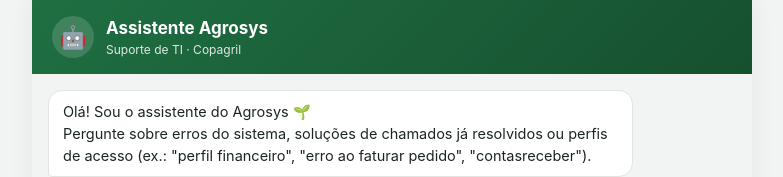
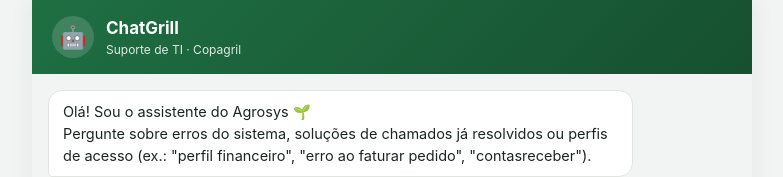
Before and after one commit to rubitoxxx/chatgrill, a plain HTML site: page index.html in a window 1280 px wide. Shown: the top 177 px of the page, without its empty margins (248-1031 px from the left). Drawn offline with Linux system fonts and the light colour scheme.

Commit message:
Update index.html

```diff
--- a/index.html
+++ b/index.html
@@ -3,7 +3,7 @@
 <head>
 <meta charset="UTF-8">
 <meta name="viewport" content="width=device-width, initial-scale=1.0">
-<title>Assistente Agrosys - Copagril</title>
+<title>ChatGrill</title>
 <link rel="stylesheet" href="style.css">
 </head>
 <body>
@@ -13,7 +13,7 @@
       <div class="header-content">
         <div class="bot-avatar">🤖</div>
         <div>
-          <h1>Assistente Agrosys</h1>
+          <h1>ChatGrill</h1>
           <p>Suporte de TI · Copagril</p>
         </div>
       </div>
```
